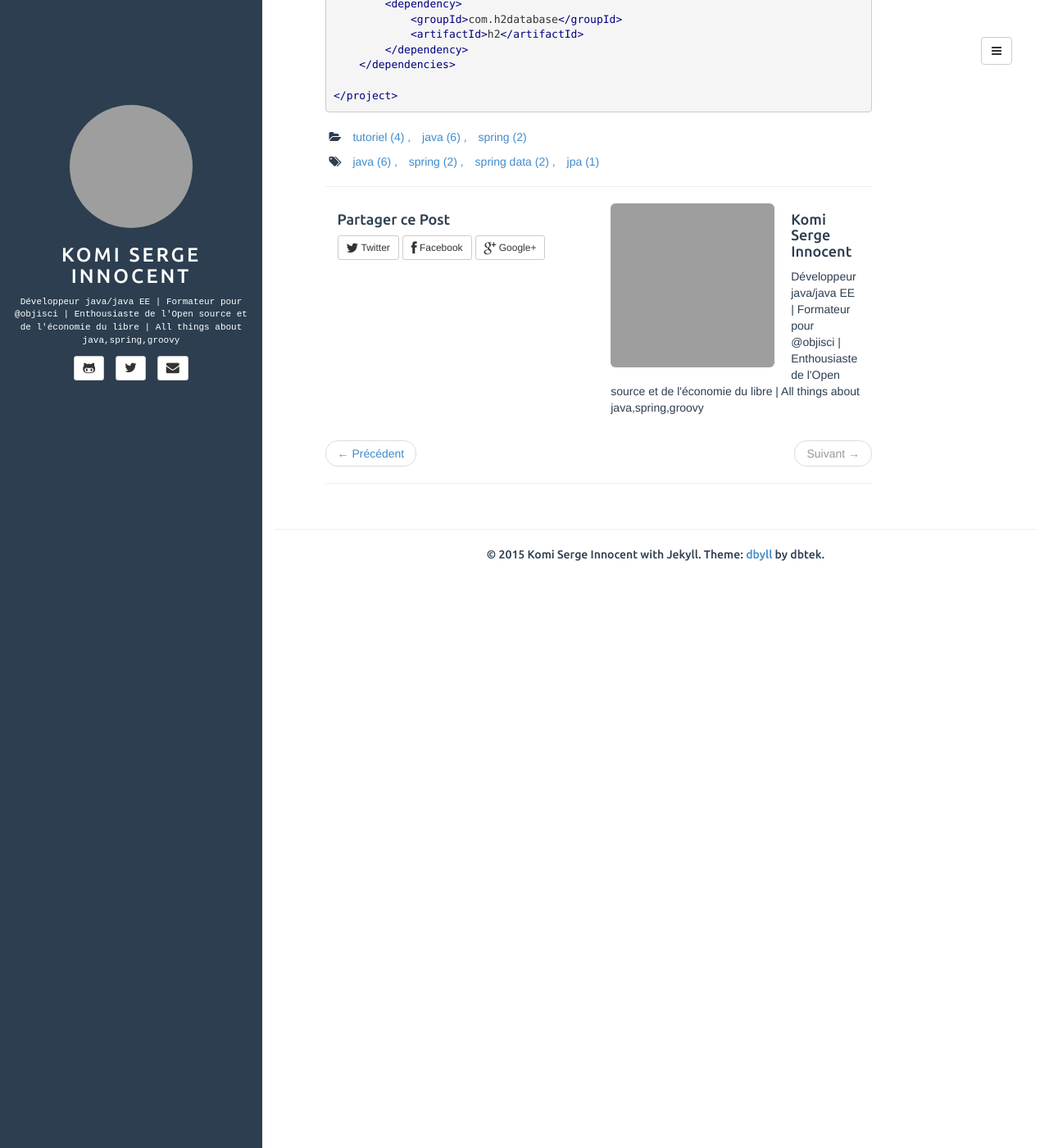
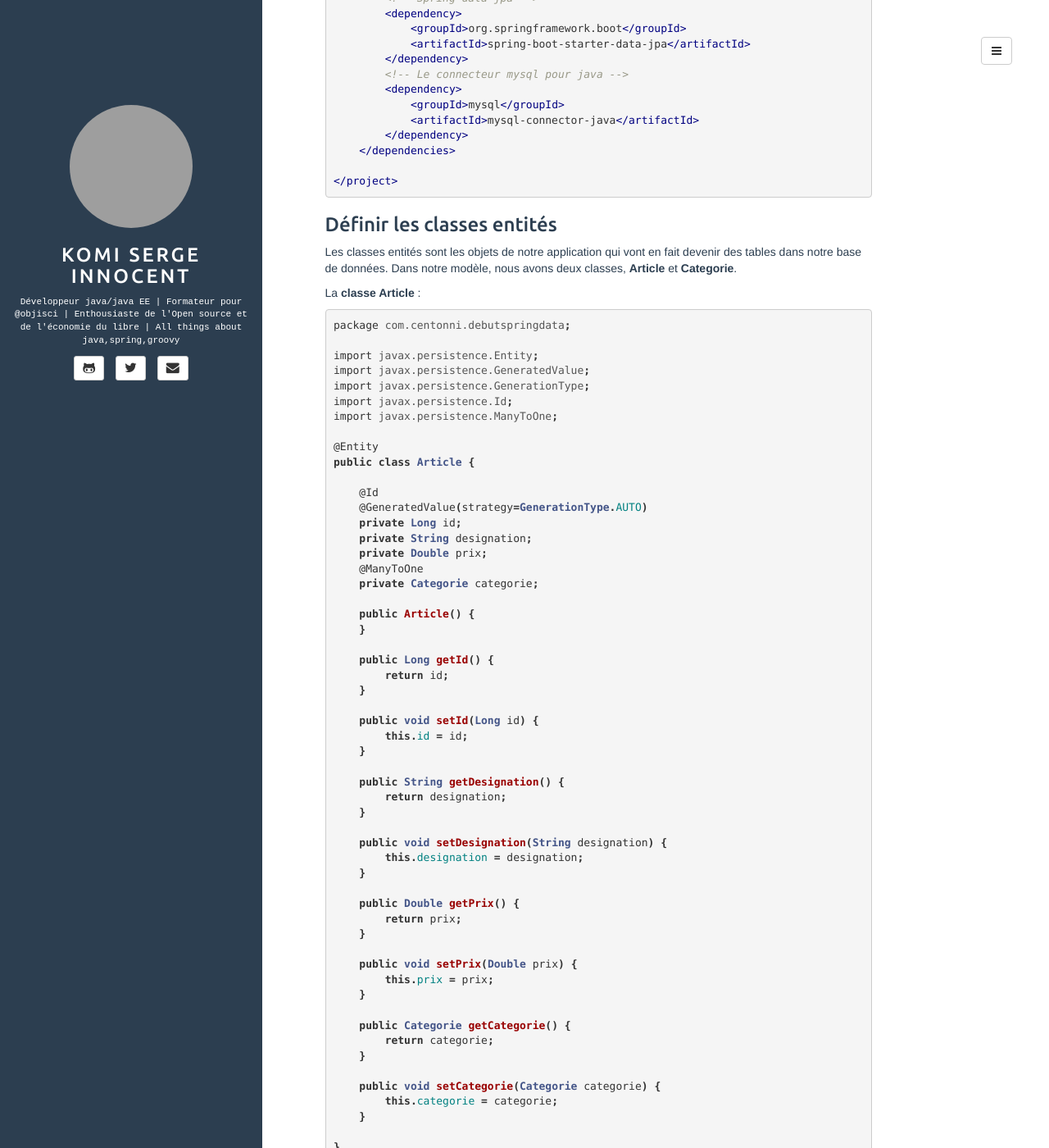
Before and after one commit to Centonni/Centonni.github.io, a Jekyll site: the page built from _posts/2015-11-15-debuter-avec-spring-data.md, in a window 1280 px wide and 1400 px high, scrolled down 1355 px. Shown: the whole window at 82% size. Built offline with Jekyll 4.4.1, drawn with Linux system fonts in a browser that asks for light colours; comment, search, counter and statistics services are not loaded; some of the changed text lies outside the part shown; grey boxes are pictures that could not be loaded.

Commit message:
ajout des classes entités pour l'article  comment débuter avec spring data

```diff
--- a/_posts/2015-11-15-debuter-avec-spring-data.md
+++ b/_posts/2015-11-15-debuter-avec-spring-data.md
@@ -22,6 +22,8 @@ Pour commencer nous allons créer un projet java sous **maven**. Les IDE actuels
 ### Modifier le fichier pom.xml pour ajouter les dépendances nécessaires
 Pour pouvoir utiliser **spring data** il nous faut ajouter la librairie correspondante dans nos dépendances et bien entendu intégrer le connecteur adéquat pour la base de donnée dans laquelle on souhaite sauvegarder les données. Pour notre exemple, nous allons utiliser **mysql** mais vous pouvez utiliser une autre base de données sans problème, **spring data** supporte la majorité des bases de données relationnelles.
 
+Aussi, le fichier de configuration doit ressembler à ce qui suit:
+
 {% highlight xml %}
 
 <project xmlns="http://maven.apache.org/POM/4.0.0" xmlns:xsi="http://www.w3.org/2001/XMLSchema-instance" xsi:schemaLocation="http://maven.apache.org/POM/4.0.0 http://maven.apache.org/xsd/maven-4.0.0.xsd">
@@ -31,6 +33,7 @@ Pour pouvoir utiliser **spring data** il nous faut ajouter la librairie correspo
   <version>0.0.1-SNAPSHOT</version>
   <name>Debuter avec spring data</name>
 
+    <!-- Spring boot pour l'ajout automatique des dépendances nécessaires et l'autoconfiguration -->
     <parent>
         <groupId>org.springframework.boot</groupId>
         <artifactId>spring-boot-starter-parent</artifactId>
@@ -42,15 +45,124 @@ Pour pouvoir utiliser **spring data** il nous faut ajouter la librairie correspo
     </properties>
 
     <dependencies>
+        <!-- Spring data jpa -->
         <dependency>
             <groupId>org.springframework.boot</groupId>
             <artifactId>spring-boot-starter-data-jpa</artifactId>
         </dependency>
+        <!-- Le connecteur mysql pour java -->
         <dependency>
-            <groupId>com.h2database</groupId>
-            <artifactId>h2</artifactId>
+            <groupId>mysql</groupId>
+            <artifactId>mysql-connector-java</artifactId>
         </dependency>
     </dependencies>
 
 </project>
 {% endhighlight %}
+
+### Définir les classes entités
+Les classes entités sont les objets de notre application qui vont en fait devenir des tables dans notre base de données. Dans notre modèle, nous avons deux classes, **Article** et **Categorie**.
+
+La **classe Article** :
+
+{% highlight java %}
+
+package com.centonni.debutspringdata;
+
+import javax.persistence.Entity;
+import javax.persistence.GeneratedValue;
+import javax.persistence.GenerationType;
+import javax.persistence.Id;
+import javax.persistence.ManyToOne;
+
+@Entity
+public class Article {
+
+    @Id
+    @GeneratedValue(strategy=GenerationType.AUTO)
+    private Long id;
+    private String designation;
+    private Double prix;
+    @ManyToOne
+    private Categorie categorie;
+
+    public Article() {
+    }
+
+    public Long getId() {
+        return id;
+    }
+
+    public void setId(Long id) {
+        this.id = id;
+    }
+
+    public String getDesignation() {
+        return designation;
+    }
+
+    public void setDesignation(String designation) {
+        this.designation = designation;
+    }
+
+    public Double getPrix() {
+        return prix;
+    }
+
+    public void setPrix(Double prix) {
+        this.prix = prix;
+    }
+
+    public Categorie getCategorie() {
+        return categorie;
+    }
+
+    public void setCategorie(Categorie categorie) {
+        this.categorie = categorie;
+    }
+
+}
+
+{% endhighlight %}
+
+La **classe Categorie**
+
+{% highlight java %}
+
+package com.centonni.debutspringdata;
+
+import javax.persistence.Entity;
+import javax.persistence.GeneratedValue;
+import javax.persistence.GenerationType;
+import javax.persistence.Id;
+
+@Entity
+public class Categorie {
+
+    @Id
+    @GeneratedValue(strategy=GenerationType.AUTO)
+    private Long id;
+    private String libele;
+
+    public Categorie() {
+    }
+
+    public Long getId() {
+        return id;
+    }
+
+    public void setId(Long id) {
+        this.id = id;
+    }
+
+    public String getLibele() {
+        return libele;
+    }
+
+    public void setLibele(String libele) {
+        this.libele = libele;
+    }
+
+}
+
+{% endhighlight %}
```
